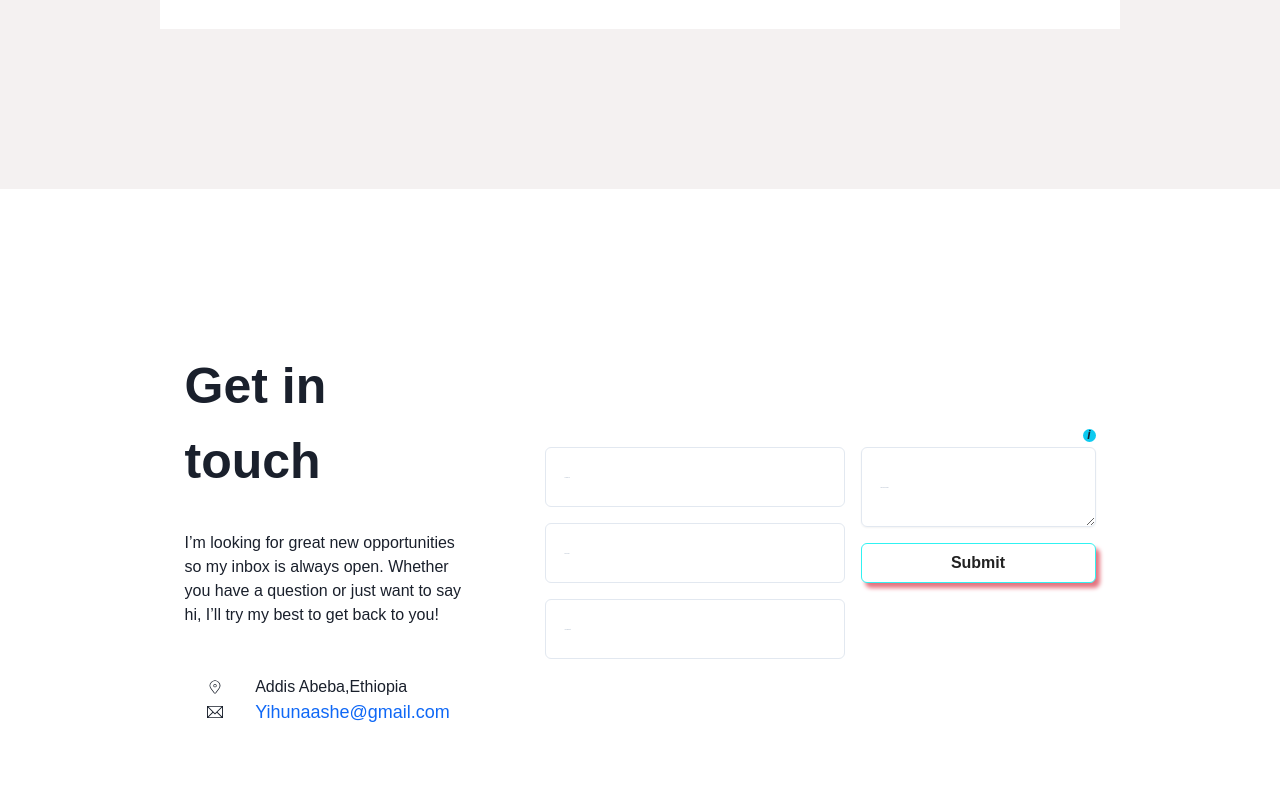
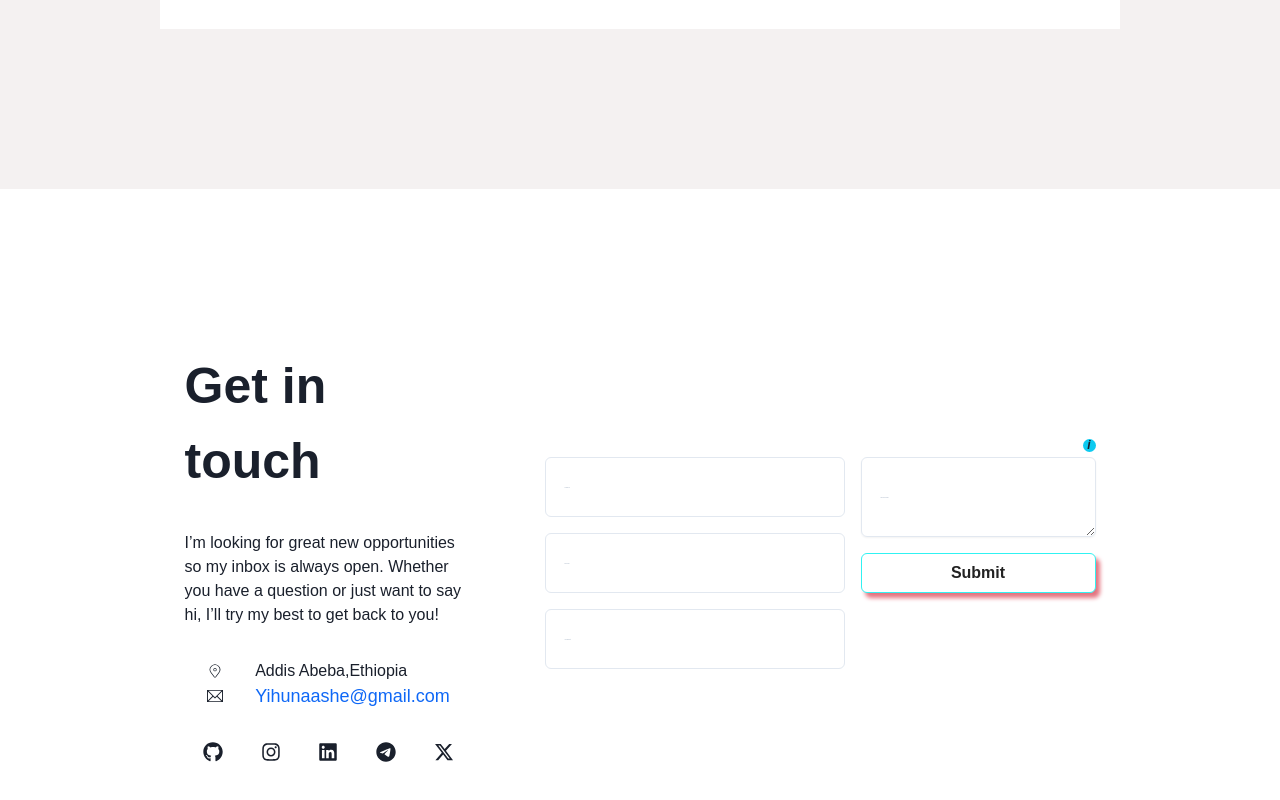
Before and after one commit to hailemichael121/Mine, a React (Vite) app: page / in a window 1280 px wide. Shown: the part 5635-6435 px from the top of the page. Built offline with nearby package versions, Linux system fonts and the light colour scheme; a web font is replaced by a local one.

Commit message:
added social media buttons to contacts

```diff
--- a/src/components/ContactMe.tsx
+++ b/src/components/ContactMe.tsx
@@ -11,6 +11,7 @@ import React from "react";
 import ContactForm from "./contactMeSec/ContactForm";
 import ContactMeSecLocation from "./contactMeSec/ContactMeSecLocation";
 import ContactMeEmail from "./contactMeSec/ContactMeEmail";
+import HomeSocialMEdiaBtn from "./HomeSec/HomeSocialMEdiaBtn";
 
 const ContactMe: React.FC = () => {
   const { colorMode } = useColorMode();
@@ -25,7 +26,12 @@ const ContactMe: React.FC = () => {
         flexDir={isMobile ? "column" : "row"}
         fontFamily={"fantasy"}
       >
-        <VStack justifyContent={"center"} width={"30%"} mr={16} gap={8}>
+        <VStack
+          justifyContent={"center"}
+          width={{ base: "100%", md: "30%" }}
+          mr={{ base: 0, md: 16 }}
+          gap={8}
+        >
           <Flex justifyContent={"Center"} as={"b"} fontSize={"50px"}>
             Get in touch
           </Flex>
@@ -34,9 +40,12 @@ const ContactMe: React.FC = () => {
             Whether you have a question or just want to say hi, I’ll try my best
             to get back to you!
           </Text>
-          <Box p={4}>
+          <Box p={0} gap={24}>
             <ContactMeSecLocation />
             <ContactMeEmail />
+          </Box>
+          <Box width={"100%"}>
+            <HomeSocialMEdiaBtn />
           </Box>
         </VStack>
 
```
